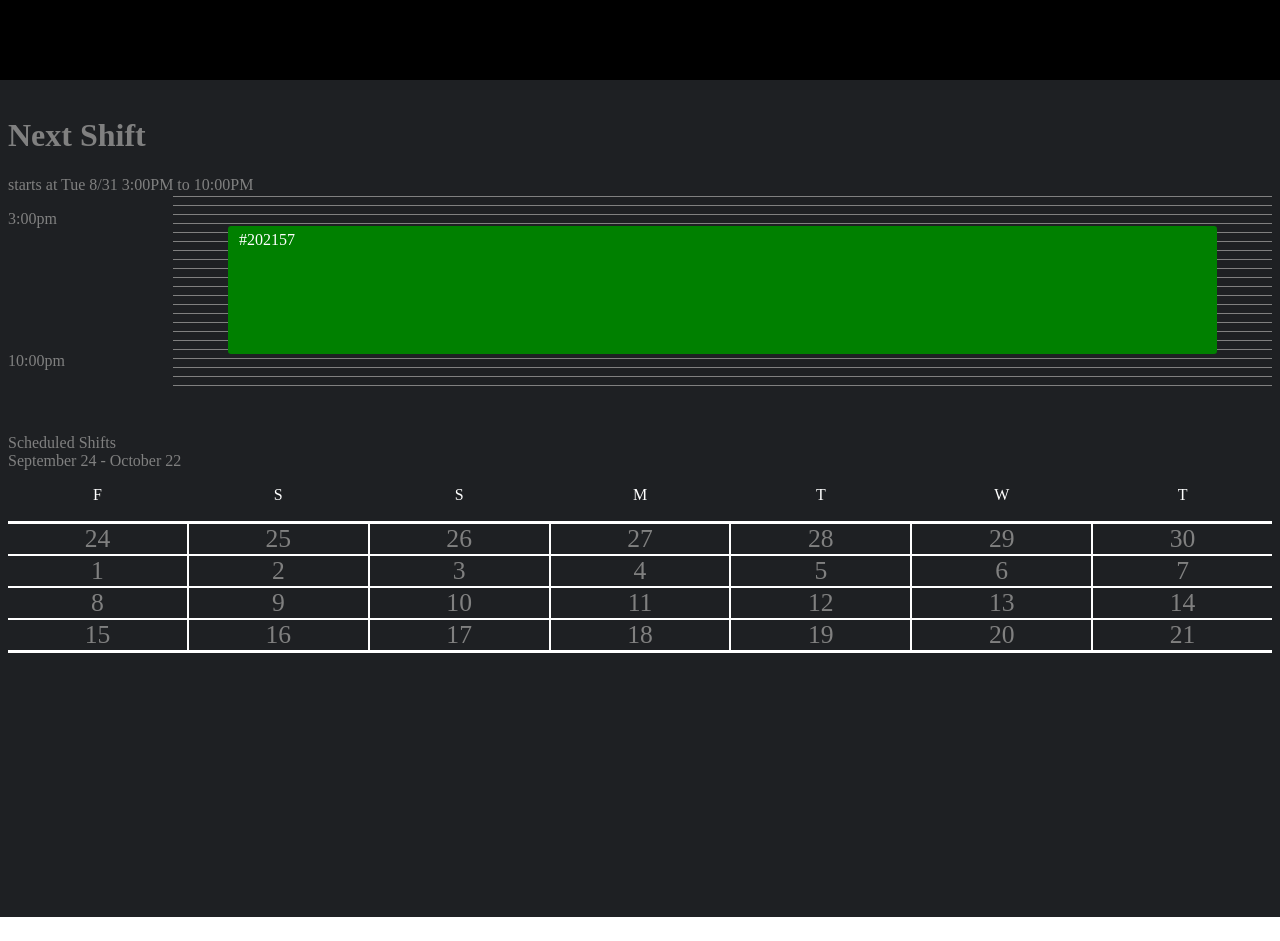
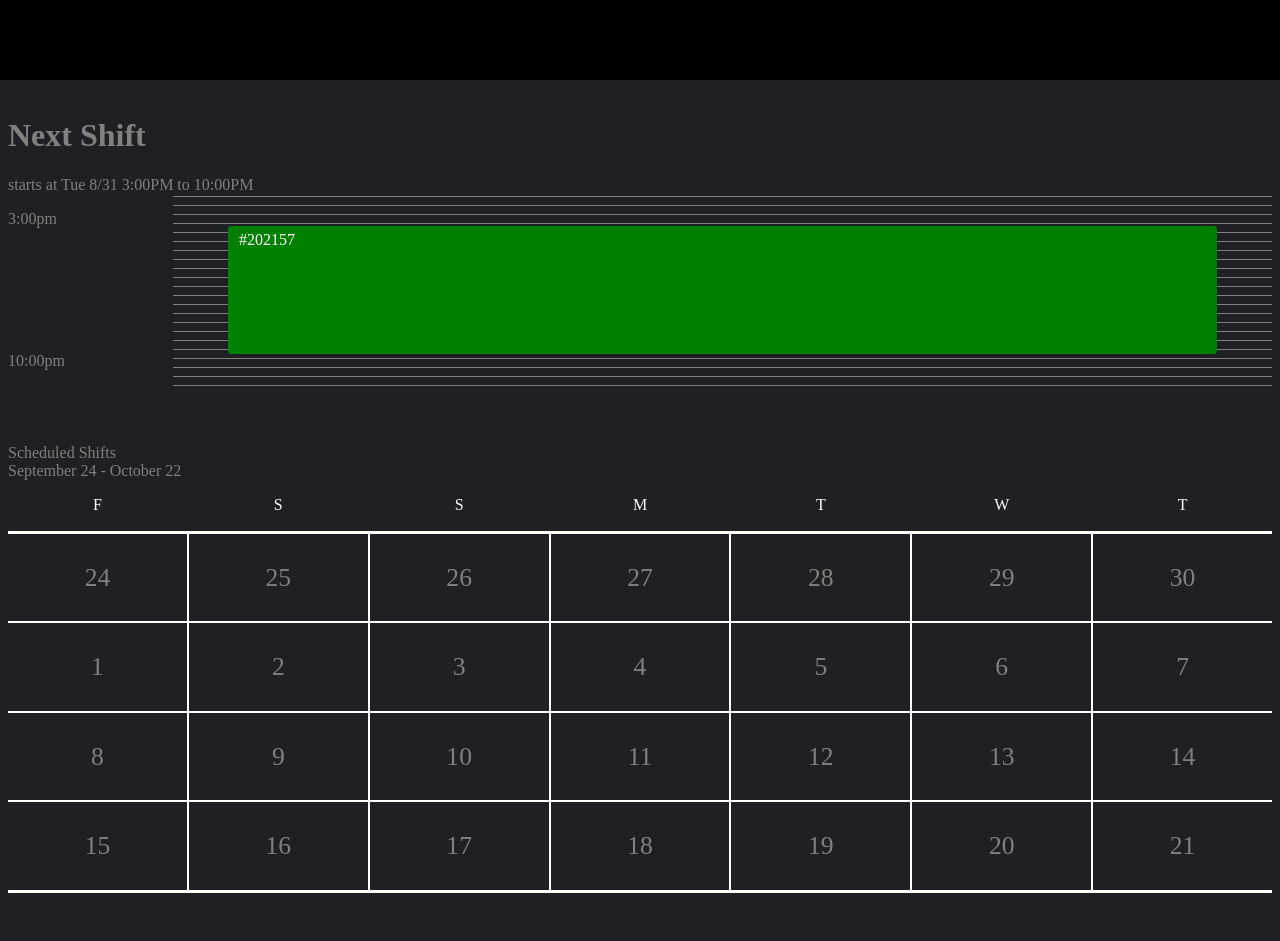
Before and after one commit to Kielan/timecard-react-typescript, a Next.js app: page / in a window 1280 px wide. Before the commit the page ends 917 px from the top, so only its background shows below. Built offline with nearby package versions, Linux system fonts and the light colour scheme.

Commit message:
remove min max height width on date squares

```diff
--- a/components/Calendar.tsx
+++ b/components/Calendar.tsx
@@ -206,9 +206,7 @@ const SquareDiv = styled.div`
 	display: flex;
 	justify-content: center;
 	align-items: center;
-	min-width: 100%;
-	min-height: 100%;
-	max-height: 5.472rem;
+	height: 5.472rem;
 `
 const SquareActiveDiv = styled.div`
 	color: aquamarine;
```
